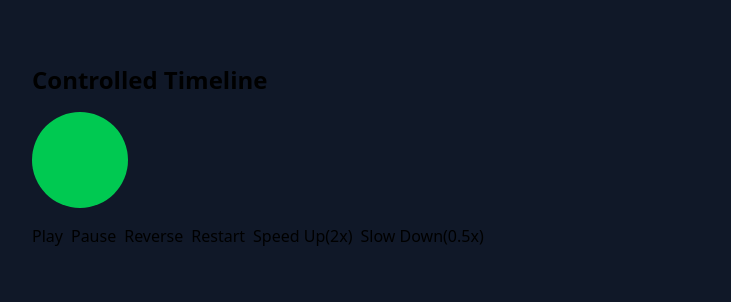
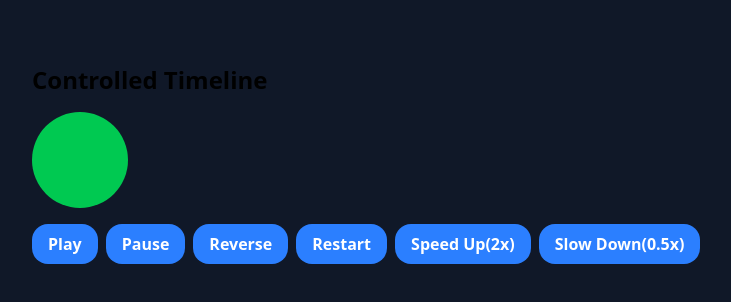
Before and after one commit to Biniyamgirma/animated-octo-using-gsap, a React (Vite) app: page / in a window 1280 px wide. Shown: the top 302 px of the page, without its empty margins (32-763 px from the left). Built offline with nearby package versions, Linux system fonts and the light colour scheme.

Commit message:
added overlapping animation

```diff
--- a/src/index.css
+++ b/src/index.css
@@ -1,7 +1,6 @@
 @import "tailwindcss";
 
 
-.biniyam{
-    color: green;
-    opacity:1;
+.btn {
+    @apply bg-blue-500 hover:bg-blue-700 text-white font-bold py-2 px-4 rounded-2xl transition-colors duration-200;
 }
```
